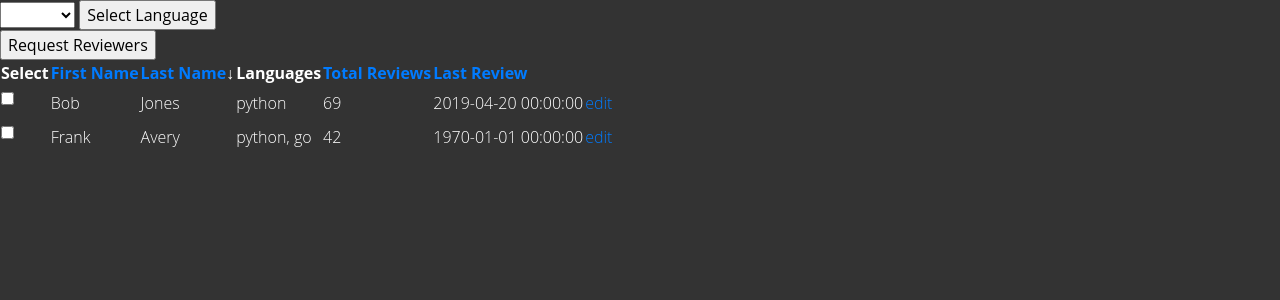
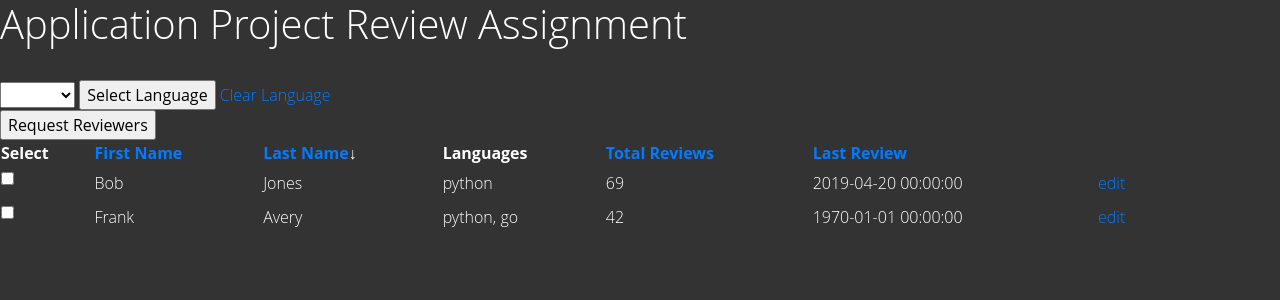
Before and after one commit to bbrownjc/review_requester, a Flask app: page / in a window 1280 px wide. Shown: the top 300 px of the page. Run offline with Flask 2, Linux system fonts and the light colour scheme; some libraries are stand-ins or nearby versions.

Commit message:
Enhancement: template tweaks

```diff
--- a/templates/header.html
+++ b/templates/header.html
@@ -8,6 +8,7 @@
         <link rel="stylesheet" href="/static/css/templatemo-style.css">
     </head>
     <body>
+        <h1>Application Project Review Assignment</h1><br>
         {% block body %}
         {% endblock %}
     </body>
--- a/templates/reviewer_table.html
+++ b/templates/reviewer_table.html
@@ -2,18 +2,18 @@
 {% set swap_order = "asc" if order == "desc" else "desc" %}
 <form action="/submit" method="POST" id="reviewer_selection">
     <input type="submit" value="Request Reviewers">
-    <table>
+    <table width="90%">
         <tr>
             <th>Select</th>
-            <th><a href="/?sort=first_name&language={{ language }}&order={{ order if sort != 'first_name' else swap_order }}">First Name</a>{{ arrow|safe if sort == "first_name" }}</th>
-            <th><a href="/?sort=last_name&language={{ language }}&order={{ order if sort != 'last_name' else swap_order }}">Last Name</a>{{ arrow|safe if sort == "last_name" }}</th>
+            <th><a href="/?sort=first_name&language={{ language_id }}&order={{ order if sort != 'first_name' else swap_order }}">First Name</a>{{ arrow|safe if sort == "first_name" }}</th>
+            <th><a href="/?sort=last_name&language={{ language_id }}&order={{ order if sort != 'last_name' else swap_order }}">Last Name</a>{{ arrow|safe if sort == "last_name" }}</th>
             <th>Languages</th>
-            <th><a href="/?sort=review_count&language={{ language }}&order={{ order if sort != 'review_count' else swap_order }}">Total Reviews</a>{{ arrow|safe if sort == "review_count" }}</th>
-            <th><a href="/?sort=last_review&language={{ language }}&order={{ order if sort != 'last_review' else swap_order }}">Last Review</a>{{ arrow|safe if sort == "last_review" }}</th>
+            <th><a href="/?sort=review_count&language={{ language_id }}&order={{ order if sort != 'review_count' else swap_order }}">Total Reviews</a>{{ arrow|safe if sort == "review_count" }}</th>
+            <th><a href="/?sort=last_review&language={{ language_id }}&order={{ order if sort != 'last_review' else swap_order }}">Last Review</a>{{ arrow|safe if sort == "last_review" }}</th>
         </tr>
         {% for reviewer in reviewers %}
         <tr>
-            <td><label><input type="checkbox" name="check" value="{{ reviewer.id }}"></label></td>
+            <td><label><input type="checkbox" name="check" value={{ reviewer.id }}></label></td>
             <td>{{ reviewer.first_name }}</td>
             <td>{{ reviewer.last_name }}</td>
             <td>{{ reviewer.languages|join(", ") }}</td>
--- a/templates/reviewers.html
+++ b/templates/reviewers.html
@@ -3,11 +3,14 @@
 <form>
     <select name="language">
         <option value=0> </option>
-        {% for language in languages %}
-        <option value="{{ language.id }}">{{ language.name }}</option>
+        {% for lang in languages %}
+        <option value={{ lang.id }} {{ "selected" if language_id == lang.id }}>{{ lang.name }}</option>
         {% endfor %}
     </select>
     <input type="submit" value="Select Language">
+    <input type="hidden" name="sort" value={{ sort }}>
+    <input type="hidden" name="order" value={{ order }}>
+    <a href="/?sort={{ sort }}&order={{ order }}">Clear Language</a>
 </form>
 {% include "reviewer_table.html" %}
 {% endblock %}
```
